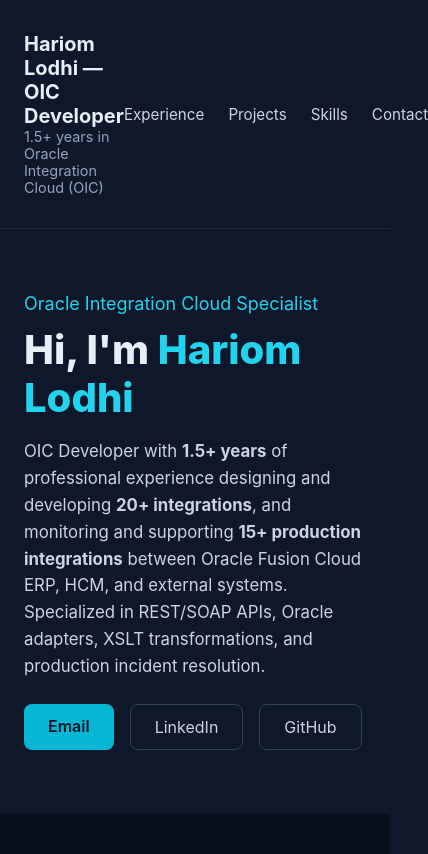
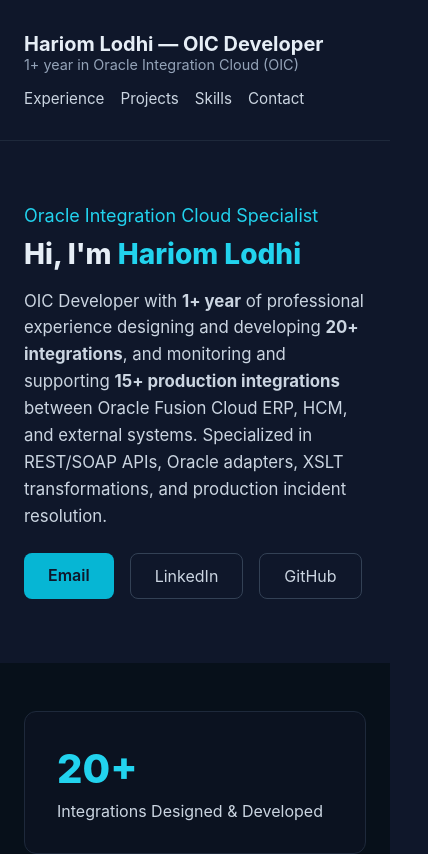
Before and after one commit to lodhihariom/My-portfolio, a React (Vite) app: page / in a window 390 px wide. Shown: the top 854 px of the page, 428 px wide, since content can reach past the window. Built offline with nearby package versions, Linux system fonts and the light colour scheme.

Commit message:
Improve portfolio: fixes, new projects, responsive nav, meta tags

```diff
--- a/src/App.jsx
+++ b/src/App.jsx
@@ -1,9 +1,9 @@
 export default function App() {
   const currentRole = {
-    title: 'OIC Consultant',
+    title: 'OIC Developer',
     company: 'Shritu Technology Pvt. Ltd.',
     period: 'April 2026 – Present',
-    experience: '1.5+ years'
+    experience: '1+ year'
   };
 
   const coreSkills = {
@@ -44,7 +44,7 @@
 
   const experience = [
     {
-      role: 'OIC Consultant',
+      role: 'OIC Developer',
       company: 'Shritu Technology Pvt. Ltd.',
       period: 'April 2026 – Present',
       highlights: [
@@ -60,7 +60,6 @@
       period: 'June 2025 – April 2026',
       highlights: [
         'Diagnosed and resolved production integration failures by analyzing OIC fault logs, reprocessing failed messages, and refining data mappings',
-        'Monitored OIC integration runtime performance, identified bottlenecks, and implemented optimization approaches',
         'Collaborated with functional and technical teams to perform root cause analysis (RCA) and resolve integration issues',
         'Provided production support for Oracle Fusion integrations including incident analysis, defect triage, and data validation'
       ]
@@ -76,7 +75,6 @@
       environment: 'Oracle Integration Cloud',
       description: 'Automated retrieval of AXML product data files from SFTP and applied transformation logic to map and persist product data into the database.',
       highlights: [
-        'Automated retrieval of AXML product data files from SFTP and applied transformation logic',
         'Generated FBDI-compliant CSV files and triggered Item Import ESS Jobs through Oracle Import Management',
         'Implemented file archival workflows and automated error notifications for failed OIC integration instances'
       ],
@@ -96,6 +94,32 @@
         'Partnered with functional consultants and business users to validate data corrections'
       ],
       skills: ['OIC', 'REST APIs', 'SOAP APIs', 'HCM', 'CRM', 'XSLT', 'RCA', 'PL/SQL']
+    },
+    {
+      title: 'Lookup Code Management via REST',
+      company: 'Shritu Technology Pvt. Ltd.',
+      period: '2026',
+      role: 'OIC Developer',
+      environment: 'Oracle Integration Cloud',
+      description: 'OIC integration to retrieve and delete lookup codes across Oracle Fusion HCM lookup types using REST APIs.',
+      highlights: [
+        'Implemented pagination for bulk lookup records',
+        'Resolved API-level header mismatches for reliable REST calls'
+      ],
+      skills: ['OIC', 'REST APIs', 'HCM', 'Pagination']
+    },
+    {
+      title: 'BI Publisher Data Model & Report Creation via SOAP/REST',
+      company: 'Shritu Technology Pvt. Ltd.',
+      period: '2026',
+      role: 'OIC Developer',
+      environment: 'Oracle Integration Cloud',
+      description: 'Programmatic creation of BI Publisher data models and reports through SOAP/REST services from OIC.',
+      highlights: [
+        'Automated dynamic data model and report creation instead of manual setup',
+        'Built VBCS pages with CSV upload and REST POST for bank account loading'
+      ],
+      skills: ['OIC', 'BI Publisher', 'SOAP', 'REST APIs', 'VBCS']
     }
   ];
 
@@ -104,7 +128,9 @@
     'Oracle Fusion Cloud Applications HCM Process Essentials Certified - Rel 1 – Oracle',
     'OIC Internship Completion Certificate – Vedantus Technologies Pvt. Ltd.',
     'Java, Data Structures & Algorithms Training – Sheryians Pvt. Ltd., Bhopal',
-    'Android App Development Training – Sheryians Pvt. Ltd., Bhopal'
+    'Android App Development Training – Sheryians Pvt. Ltd., Bhopal',
+    'Blockchain Development – IIT Delhi',
+    'Ethical Hacking – IIT Kanpur'
   ];
 
   const education = [
@@ -119,8 +145,8 @@
   return (
     <div style={{ background: '#0f172a', color: '#e6eef6', minHeight: '100vh', fontFamily: 'Inter, system-ui, -apple-system, sans-serif' }}>
       {/* Header */}
-      <header style={{ padding: '2rem 1.5rem', borderBottom: '1px solid #1e293b' }}>
-        <div style={{ maxWidth: '1200px', margin: '0 auto', display: 'flex', alignItems: 'center', justifyContent: 'space-between' }}>
+      <header className="site-header" style={{ padding: '2rem 1.5rem', borderBottom: '1px solid #1e293b' }}>
+        <div className="nav-row" style={{ maxWidth: '1200px', margin: '0 auto', display: 'flex', alignItems: 'center', justifyContent: 'space-between' }}>
           <div>
             <h1 style={{ margin: 0, fontSize: '1.25rem', color: '#e6eef6', fontWeight: 700 }}>
               Hariom Lodhi — OIC Developer
@@ -146,7 +172,7 @@
                 Hi, I'm <span style={{ color: '#22d3ee' }}>Hariom Lodhi</span>
               </h2>
               <p style={{ color: '#cbd5e1', fontSize: '1.05rem', lineHeight: 1.6, marginBottom: '1.5rem', maxWidth: '56rem', marginTop: 0 }}>
-                OIC Developer with <strong>1.5+ years</strong> of professional experience designing and developing <strong>20+ integrations</strong>, and monitoring and supporting <strong>15+ production integrations</strong> between Oracle Fusion Cloud ERP, HCM, and external systems. Specialized in REST/SOAP APIs, Oracle adapters, XSLT transformations, and production incident resolution.
+                OIC Developer with <strong>1+ year</strong> of professional experience designing and developing <strong>20+ integrations</strong>, and monitoring and supporting <strong>15+ production integrations</strong> between Oracle Fusion Cloud ERP, HCM, and external systems. Specialized in REST/SOAP APIs, Oracle adapters, XSLT transformations, and production incident resolution.
               </p>
 
               <div style={{ display: 'flex', flexWrap: 'wrap', gap: '1rem' }}>
@@ -177,8 +203,8 @@
                 <div style={{ color: '#cbd5e1' }}>Production Integrations Supported</div>
               </div>
               <div style={{ background: '#0b1220', borderRadius: '0.75rem', padding: '2rem', border: '1px solid #1e293b' }}>
-                <div style={{ fontSize: '2.5rem', fontWeight: 800, color: '#22d3ee', marginBottom: '0.5rem' }}>1.5+</div>
-                <div style={{ color: '#cbd5e1' }}>Years of OIC Experience</div>
+                <div style={{ fontSize: '2.5rem', fontWeight: 800, color: '#22d3ee', marginBottom: '0.5rem' }}>1+</div>
+                <div style={{ color: '#cbd5e1' }}>Year of OIC Experience</div>
               </div>
             </div>
           </div>
@@ -210,7 +236,7 @@
             </div>
 
             {/* Oracle Functional/Technical */}
-            <div style={{ background: '#0b1220', borderRadius: '0.75rem', padding: '1.5rem', border: '1e293b' }}>
+            <div style={{ background: '#0b1220', borderRadius: '0.75rem', padding: '1.5rem', border: '1px solid #1e293b' }}>
               <h3 style={{ color: '#22d3ee', fontSize: '1.125rem', marginBottom: '1rem', marginTop: 0 }}>Functional & Development</h3>
               <div style={{ display: 'flex', flexWrap: 'wrap', gap: '0.75rem' }}>
                 {coreSkills.functional.map((skill) => (
@@ -335,9 +361,6 @@
               <a href="https://www.linkedin.com/in/l-hariom/" target="_blank" rel="noreferrer" style={{ padding: '0.85rem 2rem', borderRadius: '0.5rem', border: '1px solid #334155', color: '#e6eef6', textDecoration: 'none', display: 'inline-block' }}>
                 LinkedIn Profile
               </a>
-              <a href="tel:+917489575326" style={{ padding: '0.85rem 2rem', borderRadius: '0.5rem', border: '1px solid #334155', color: '#e6eef6', textDecoration: 'none', display: 'inline-block' }}>
-                +91 74895 75326
-              </a>
             </div>
           </div>
         </section>
--- a/src/index.css
+++ b/src/index.css
@@ -13,3 +13,12 @@
 * {
   box-sizing: border-box;
 }
+html { scroll-behavior: smooth; }
+.site-header { position: sticky; top: 0; z-index: 10; background: #0f172a; }
+.nav-row { flex-wrap: wrap; gap: 1rem; }
+nav a:hover { color: #22d3ee !important; }
+@media (max-width: 640px) {
+  .nav-row { flex-direction: column; align-items: flex-start !important; }
+  nav { flex-wrap: wrap; gap: 1rem !important; }
+  h2 { font-size: 1.75rem !important; }
+}
```
Also changed, not shown: index.html (+5 -1 lines).
